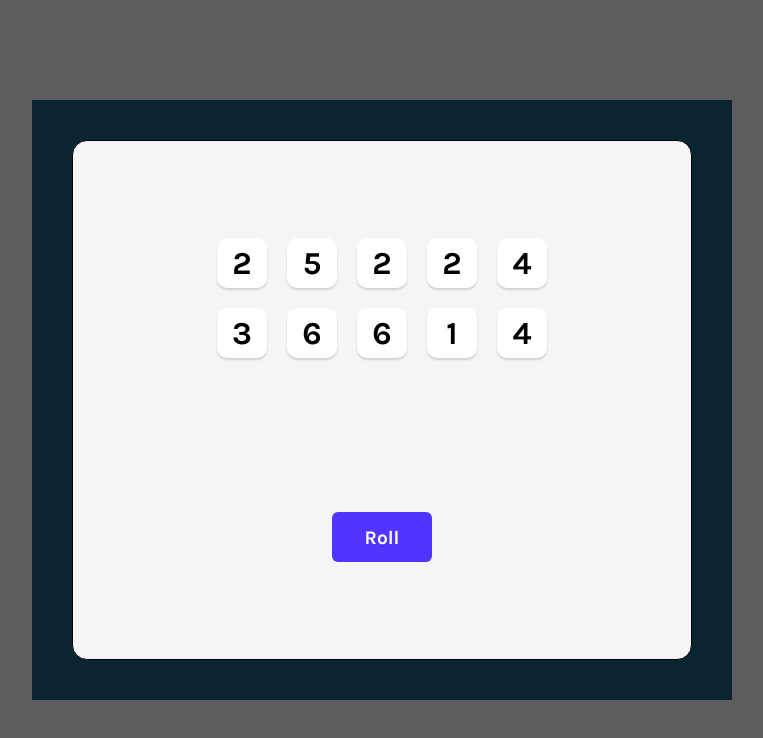
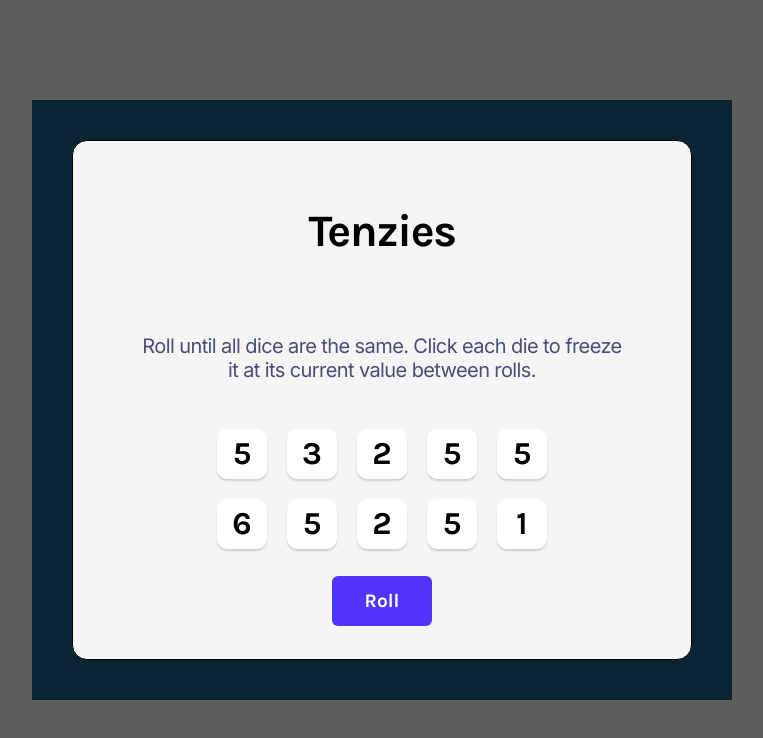
Before and after one commit to wasimhyder09/tenzies, a React (Create React App) app: page / in a window 1280 px wide. Shown: the top 738 px of the page, without its empty margins (258-1021 px from the left). Built offline with nearby package versions, Linux system fonts and the light colour scheme.

Commit message:
Created wig game workflow

```diff
--- a/src/App.css
+++ b/src/App.css
@@ -60,3 +60,18 @@ body {
 .roll-dice:active {
   box-shadow: inset 5px 5px 10px -3px rgba(0, 0, 0, 0.7);
 }
+h1.title {
+  font-family: 'Karla';
+  font-weight: 100;
+  font-size: 45px;
+  letter-spacing: -0.03em;
+}
+p.instructions {
+  font-family: 'Inter';
+  font-style: normal;
+  font-size: 20px;
+  text-align: center;
+  letter-spacing: -0.03em;
+  color: #4A4E74;
+  width: 85%;
+}
--- a/src/App.js
+++ b/src/App.js
@@ -8,25 +8,63 @@ function App() {
   function allNewDice() {
     const newDice = []
     for(let i=1; i<= 10; i++) {
-      newDice.push({
-        value: (Math.floor(Math.random() * 6) + 1),
-        isHeld: false,
-        id: nanoid()
-      })
+      newDice.push(generateNewDie())
     }
     return newDice;
   }
 
+  function generateNewDie() {
+    return {
+      value: (Math.floor(Math.random() * 6) + 1),
+      isHeld: false,
+      id: nanoid()
+    }
+  }
+
   const[dice, setDice] = useState(allNewDice())
+  const [tenzies, setTenzies] = useState(false)
 
-  const diceElements = dice.map(die => <Die key={die.id} value={die.value} />)
+  useEffect(() => {
+    let firstDie = dice[0].value
+    let heldCount = 0
+    dice.forEach((die) => {
+      if(die.isHeld === true && die.value === firstDie) {
+        heldCount++
+      }
+    })
+    if(heldCount == 10) {
+      setTenzies(true)
+    }
+  }, [dice])
+
+  const diceElements = dice.map(die => (
+    <Die
+      key={die.id}
+      value={die.value}
+      isHeld={die.isHeld}
+      holdDice={() => holdDice(die.id)}
+    />
+  ))
 
   function rollDice() {
-    setDice(allNewDice())
+    setDice(oldDice => oldDice.map(die => {
+      return die.isHeld === true ? die : generateNewDie()
+    }))
   }
+
+  function holdDice(id) {
+    setDice(oldDice => oldDice.map(die => {
+      return die.id === id ?
+        {...die, isHeld: !die.isHeld} :
+        die
+    }))
+  }
+
 
   return (
     <div className="container">
+      <h1 className="title">Tenzies</h1>
+      <p className="instructions">Roll until all dice are the same. Click each die to freeze it at its current value between rolls.</p>
       <div className="dice-container">
         {diceElements}
       </div>
--- a/src/components/Die.jsx
+++ b/src/components/Die.jsx
@@ -1,6 +1,13 @@
 export default function Die(props) {
+  const styles = {
+    backgroundColor: props.isHeld ? "#59E391" : "white"
+  }
   return(
-    <div className="die-face">
+    <div
+      className="die-face"
+      style={styles}
+      onClick={props.holdDice}
+    >
       <h2 className="die-num">{props.value}</h2>
     </div>
   )
```
